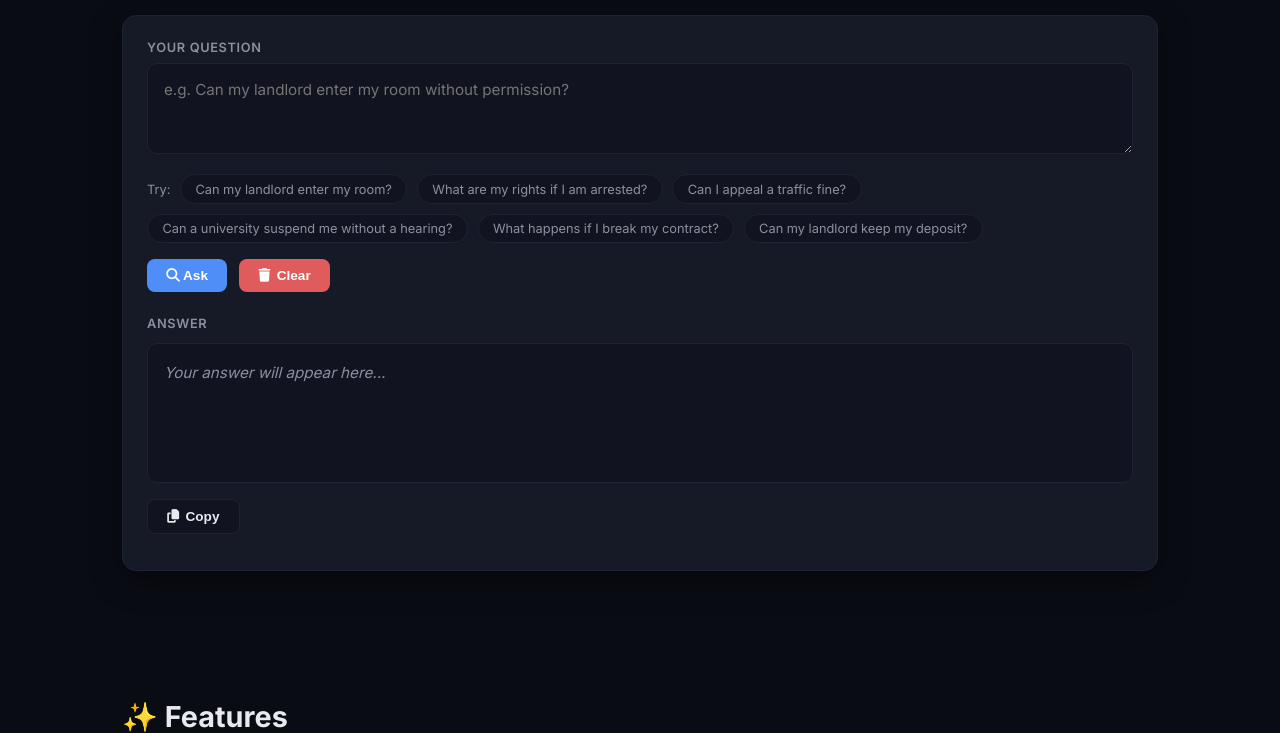
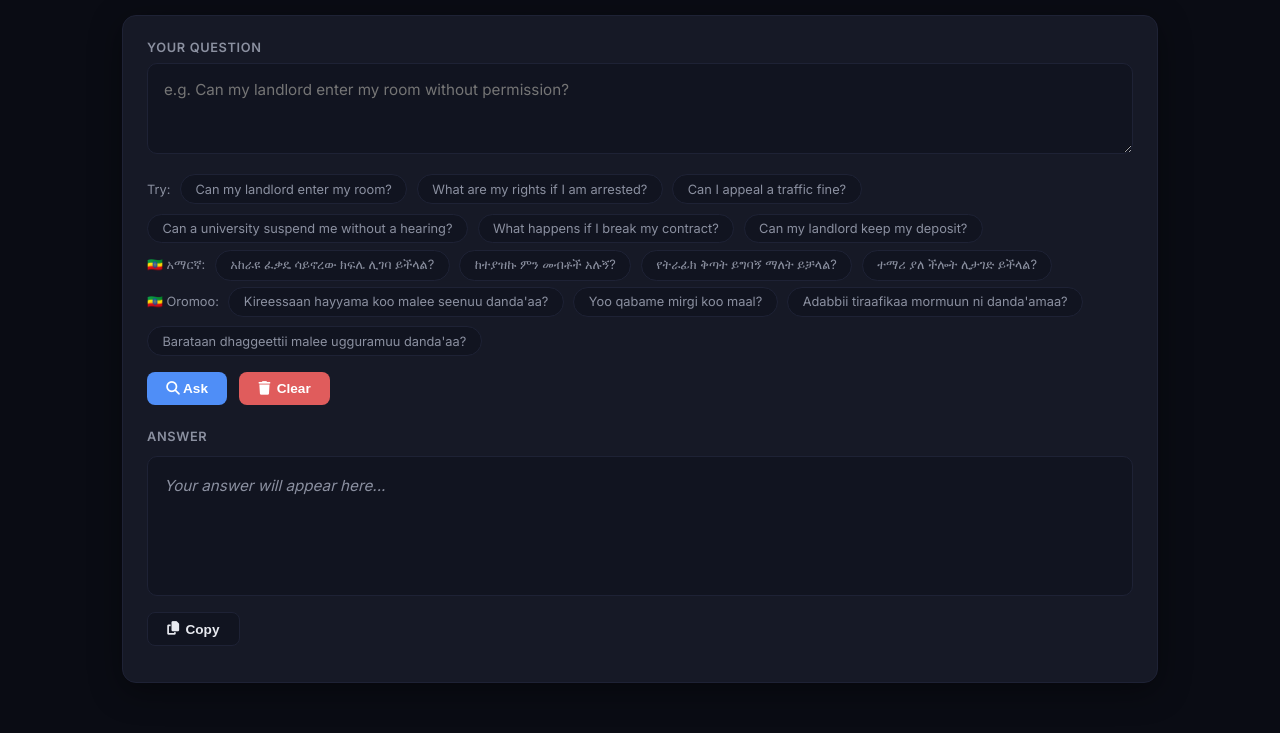
Before and after one commit to itsrome/lawpal, a Flask app: page / in a window 1280 px wide. Shown: the part 1482-2215 px from the top of the page. Run offline with Flask 3, Linux system fonts and the light colour scheme.

Commit message:
Add AM/OR questions and multilingual rules

```diff
--- a/web/app.py
+++ b/web/app.py
@@ -131,6 +131,44 @@ RULES = [
     {"keywords":["theft","steal","stolen"],"topic":"Theft – Criminal Law",
      "law":"Ethiopian Criminal Code Art.665",
      "answer":"Under the Ethiopian Criminal Code Art.665:\n\n• Simple theft: up to 3 years imprisonment.\n• Aggravated theft (with weapons or organised): up to 15 years.\n• You have the right to report theft to the police.\n\nLaw: Ethiopian Criminal Code Art.665"},
+    # ── AMHARIC RULES ──
+    {"keywords":["አከራዩ","ክፍሌ","ፈቃድ","ሊገባ"],"topic":"የተከራይ መብት – አከራዩ መግባት",
+     "law":"የኢትዮጵያ የፍትሐ ብሔር ሕግ",
+     "answer":"አከራዩ ያለ ፈቃድዎ ሊገባ አይችልም፣ ድንገተኛ አደጋ ካልሆነ በስተቀር።\n\n• ቅድሚያ ማስጠንቀቂያ (24-48 ሰዓት) መስጠት አለበት።\n• ያለ ፈቃድ መግባት ሕገ ወጥ ነው።\n• ሰላምና ጸጥታ የማግኘት መብት አለዎት።\n\nሕግ፡ የኢትዮጵያ የፍትሐ ብሔር ሕግ"},
+    {"keywords":["ትራፊክ","ቅጣት","ይግባኝ"],"topic":"የትራፊክ ቅጣት ይግባኝ",
+     "law":"የትራፊክ አዋጅ ቁጥር 1151/2019",
+     "answer":"የትራፊክ ቅጣት ይግባኝ ማለት ይቻላል።\n\n• ይግባኙን በማስጠንቀቂያ ወረቀቱ ላይ በተጠቀሰው ቀነ ገደብ ማቅረብ አለብዎት።\n• አዋጅ ቁጥር 1151/2019 ቅጣቱን የመቃወም መብት ይሰጣል።\n• ሁሉንም ሰነዶች ቅጂ ያስቀምጡ።\n\nሕግ፡ የትራፊክ አዋጅ ቁጥር 1151/2019"},
+    {"keywords":["ከተያዝኩ","ፖሊስ","መብቶች","መታሰር"],"topic":"ሲታሰሩ ያሉዎት መብቶች",
+     "law":"የኢትዮጵያ ሕገ መንግሥት አንቀጽ 19",
+     "answer":"በኢትዮጵያ ሕገ መንግሥት አንቀጽ 19 መሠረት:\n\n• ምክንያቱ ወዲያውኑ መነገር አለበት።\n• ዝም የማለት መብት አለዎት።\n• ጠበቃ የማግኘት መብት አለዎት።\n• በ48 ሰዓት ውስጥ ፍርድ ቤት መቅረብ አለብዎት።\n\nሕግ፡ የኢትዮጵያ ሕገ መንግሥት አንቀጽ 19"},
+    {"keywords":["ሠራተኛ","ሥራ","ደሞዝ","ቀጣሪ","ሊያሰናብት"],"topic":"የሠራተኛ መብቶች",
+     "law":"የሠራተኛ አዋጅ ቁጥር 1156/2019",
+     "answer":"በሠራተኛ አዋጅ ቁጥር 1156/2019 መሠረት:\n\n• ቀጣሪው ደሞዝ በወቅቱ መክፈል አለበት።\n• የጽሑፍ የሥራ ውል የማግኘት መብት አለዎት።\n• ፍትሃዊ ያልሆነ ሥራ ማቋረጥ ሊቃወሙ ይችላሉ።\n\nሕግ፡ የሠራተኛ አዋጅ ቁጥር 1156/2019"},
+    {"keywords":["ተማሪ","ዩኒቨርሲቲ","ታገደ","ሊታገድ"],"topic":"የተማሪ መብቶች",
+     "law":"የከፍተኛ ትምህርት አዋጅ ቁጥር 1152/2019",
+     "answer":"ያለ ፍትሃዊ ችሎት ሊታገዱ አይችሉም።\n\n• ክሱ በጽሑፍ ሊነገርዎት ይገባል።\n• ጉዳዩን የማቅረብ ዕድል አለዎት።\n• ፍርድ ቤቱ ፍትሃዊ ሂደት መጠቀም አለበት።\n\nሕግ፡ የከፍተኛ ትምህርት አዋጅ ቁጥር 1152/2019"},
+    {"keywords":["ዋስትና","ኪራይ","አከራዩ","ይዞ"],"topic":"የዋስትና ክፍያ",
+     "law":"የኢትዮጵያ የፍትሐ ብሔር ሕግ",
+     "answer":"አከራዩ ዋስትናዎን ሊይዝ የሚችለው ለልዩ ምክንያቶች ብቻ ነው።\n\n• ያልተከፈለ ኪራይ ወይም ከተለመደ ጉዳት በላይ ለሆነ ጉዳት ብቻ።\n• ለምን እንደያዘ በጽሑፍ ማስረዳት አለበት።\n• ካልተስማሙ ወደ ፍርድ ቤት ሊሄዱ ይችላሉ።\n\nሕግ፡ የኢትዮጵያ የፍትሐ ብሔር ሕግ"},
+    # ── AFAAN OROMO RULES ──
+    {"keywords":["kireessaa","seenuu","hayyama","kutaa"],"topic":"Mirga Kireeffataa – Seenuu Abbaa Manaa",
+     "law":"Seeraa Sivil Itiyoophiyaa",
+     "answer":"Abbaan manaa hayyama kee malee seenuu hin danda'u, yeroo balaa hatattamaa malee.\n\n• Beeksisa duraa (sa'aatii 24-48) kennuu qaba.\n• Hayyama malee seenuun seeraan ala dha.\n• Nageenya fi tasgabbii mana keetii mirga qabda.\n\nSeera: Seeraa Sivil Itiyoophiyaa"},
+    {"keywords":["tiraafikaa","adabbii","iyyannoo"],"topic":"Adabbii Tiraafikaa fi Iyyannoo",
+     "law":"Labsii Tiraafikaa Lak.1151/2019",
+     "answer":"Adabbii tiraafikaa mormuun ni danda'ama.\n\n• Iyyannoo kee beeksisa irratti ibsame yeroo keessatti dhiyeessuu qabda.\n• Labsii 1151/2019 adabbii mormuuf mirga kenna.\n• Galmee hundaa koopiifi kuusi.\n\nSeera: Labsii Tiraafikaa Lak.1151/2019"},
+    {"keywords":["qabame","poolisii","mirga","hidhame"],"topic":"Mirga Yeroo Qabamte",
+     "law":"Heera Mootummaa Itiyoophiyaa Kw.19",
+     "answer":"Heera Mootummaa Itiyoophiyaa Keewwata 19 jalatti:\n\n• Sababi siif himamuu qaba.\n• Mirga callisuu qabda.\n• Mirga abukaatoo argachuu qabda.\n• Sa'aatii 48 keessatti mana murtii dura dhihaachuu qabda.\n\nSeera: Heera Mootummaa Kw.19"},
+    {"keywords":["hojjetaa","hojii","mindaa","qacaraa","kaasuu"],"topic":"Mirga Hojjetaa",
+     "law":"Labsii Hojii Lak.1156/2019",
+     "answer":"Labsii Hojii Lak.1156/2019 jalatti:\n\n• Qacaraan mindaa yeroon kaffaluu qaba.\n• Waliigaltee hojii barreeffamaa argachuuf mirga qabda.\n• Haqaan ala hojii irraa kaasuu mormuun ni danda'ama.\n\nSeera: Labsii Hojii Lak.1156/2019"},
+    {"keywords":["barataa","yuunivarsiitii","uggurame","ugguramu"],"topic":"Mirga Barataa",
+     "law":"Labsii Barnootaa Ol'aanaa Lak.1152/2019",
+     "answer":"Dhaggeettii haqaa malee ugguramuu hin dandeessu.\n\n• Himatni kee barreeffamaan siif beeksifamuu qaba.\n• Deebii kennachuuf carraa argachuu qabda.\n• Mana murtiin haqaa qabeessa ta'uu qaba.\n\nSeera: Labsii Barnootaa Ol'aanaa Lak.1152/2019"},
+    {"keywords":["kireessaa","kuusaa","kireeffannaa","deebi"],"topic":"Kuusaa Kireeffannaa",
+     "law":"Seeraa Sivil Itiyoophiyaa",
+     "answer":"Abbaan manaa kuusaa kee sababa haqaa qabuuf qofa qabachuu danda'a.\n\n• Kireeffannaa hin kaffalamne ykn miidhaa caalanaa rakkoo idilee.\n• Maaliif akka qabate barreeffamaan ibsuu qaba.\n• Yoo waliigaluu baattan mana murtiitti dhiyaachuu ni danda'ama.\n\nSeera: Seeraa Sivil Itiyoophiyaa"},
 ]
 
 FALLBACK = "I'm sorry, I don't have a specific answer for that question.\n\nFor this legal matter I recommend:\n• Consulting a qualified lawyer.\n• Visiting the Ethiopian Legal Information Institute at ethlii.org.\n• Contacting your local court or legal aid office.\n\nRemember: LawPal provides general information only — not professional legal advice."
--- a/web/templates/index.html
+++ b/web/templates/index.html
@@ -216,6 +216,22 @@ html{scroll-behavior:smooth}
       <button class="sample-btn" onclick="loadQ(this)">Can a university suspend me without a hearing?</button>
       <button class="sample-btn" onclick="loadQ(this)">What happens if I break my contract?</button>
       <button class="sample-btn" onclick="loadQ(this)">Can my landlord keep my deposit?</button>
+    </div>
+
+    <div class="samples" style="margin-top:.4rem">
+      <span style="font-size:.8rem;color:var(--sub);align-self:center">🇪🇹 አማርኛ:</span>
+      <button class="sample-btn" onclick="loadQ(this)">አከራዩ ፈቃዴ ሳይኖረው ክፍሌ ሊገባ ይችላል?</button>
+      <button class="sample-btn" onclick="loadQ(this)">ከተያዝኩ ምን መብቶች አሉኝ?</button>
+      <button class="sample-btn" onclick="loadQ(this)">የትራፊክ ቅጣት ይግባኝ ማለት ይቻላል?</button>
+      <button class="sample-btn" onclick="loadQ(this)">ተማሪ ያለ ችሎት ሊታገድ ይችላል?</button>
+    </div>
+
+    <div class="samples" style="margin-top:.4rem">
+      <span style="font-size:.8rem;color:var(--sub);align-self:center">🇪🇹 Oromoo:</span>
+      <button class="sample-btn" onclick="loadQ(this)">Kireessaan hayyama koo malee seenuu danda'aa?</button>
+      <button class="sample-btn" onclick="loadQ(this)">Yoo qabame mirgi koo maal?</button>
+      <button class="sample-btn" onclick="loadQ(this)">Adabbii tiraafikaa mormuun ni danda'amaa?</button>
+      <button class="sample-btn" onclick="loadQ(this)">Barataan dhaggeettii malee ugguramuu danda'aa?</button>
     </div>
 
     <div class="tool-actions" style="margin-top:1rem">
```
